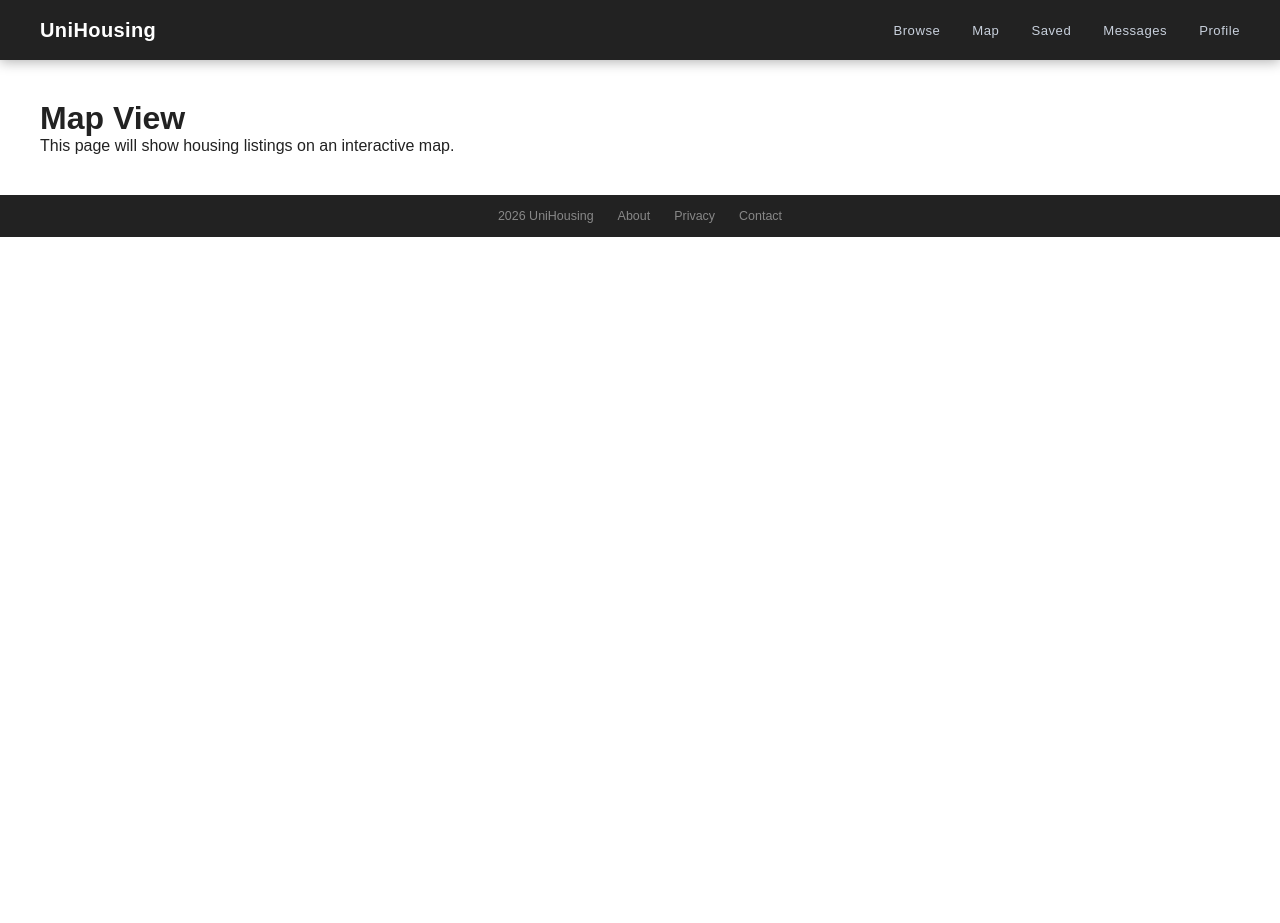
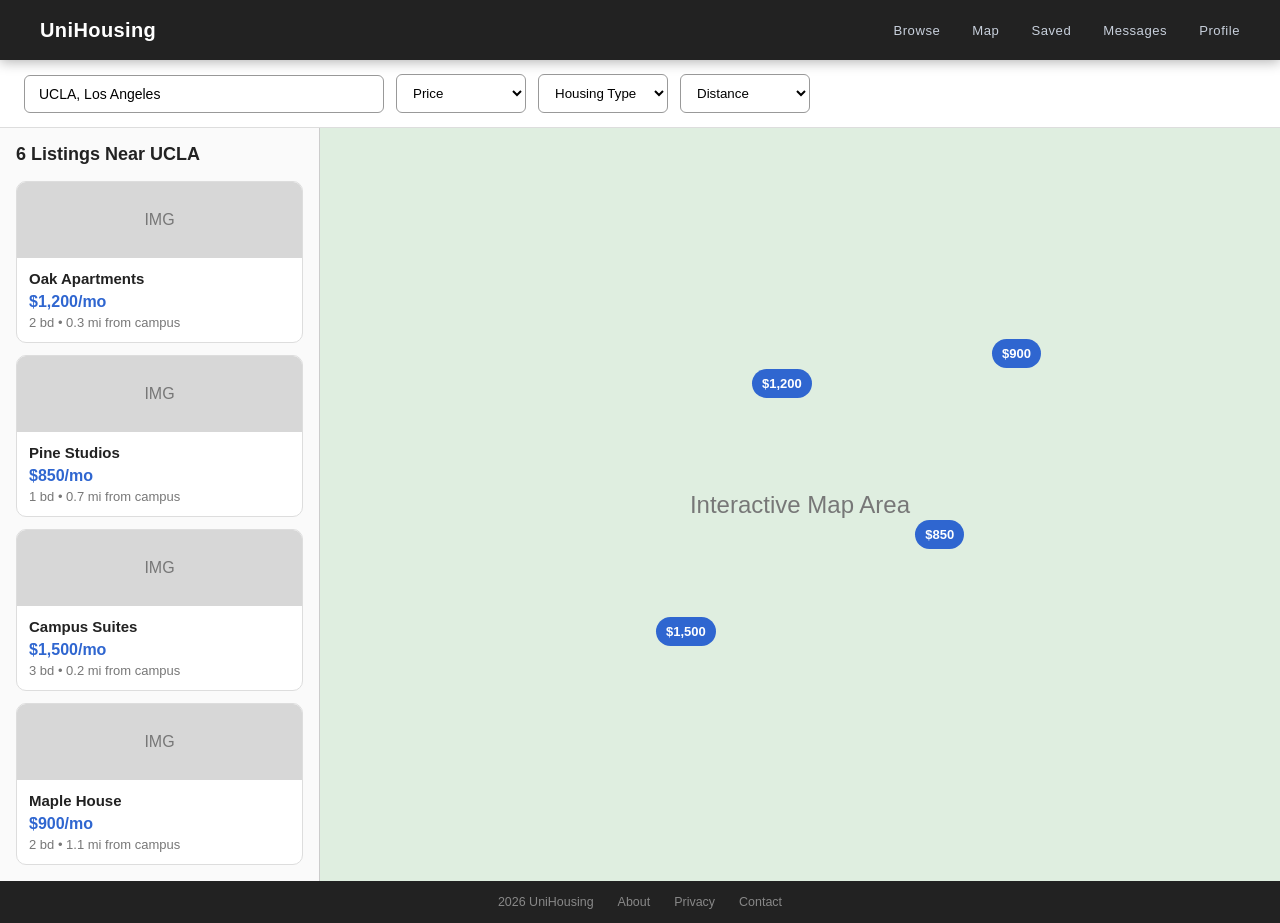
Before and after one commit to vmrenter-code/housing-website, a React (Create React App) app: page /map in a window 1280 px wide. Before the commit the page ends 800 px from the top, so only its background shows below. Built offline with nearby package versions, Linux system fonts and the light colour scheme.

Commit message:
basic mapview layout

```diff
--- a/src/pages/MapVIew.js
+++ b/src/pages/MapVIew.js
@@ -1,15 +1,71 @@
-import React from 'react';
+import React, { useState } from 'react';
 import Navbar from '../components/Navbar';
 import Footer from '../components/Footer';
+import listings from '../data/mockListings';
+import './MapView.css';
 
 export default function MapView() {
+  const [searchValue, setSearchValue] = useState('UCLA, Los Angeles');
+
   return (
-    <div>
+    <div className="map-view-page">
       <Navbar />
-      <main style={{ padding: '40px' }}>
-        <h1>Map View</h1>
-        <p>This page will show housing listings on an interactive map.</p>
+
+      <main className="map-view-main">
+        <section className="map-toolbar">
+          <input
+            className="map-search-input"
+            type="text"
+            value={searchValue}
+            onChange={(event) => setSearchValue(event.target.value)}
+            placeholder="Search address, university, city, or zip code..."
+          />
+
+          <select className="map-filter">
+            <option>Price</option>
+          </select>
+
+          <select className="map-filter">
+            <option>Housing Type</option>
+          </select>
+
+          <select className="map-filter">
+            <option>Distance</option>
+          </select>
+        </section>
+
+        <section className="map-content">
+          <aside className="map-list-panel">
+            <h2>{listings.length} Listings Near UCLA</h2>
+
+            <div className="map-listings">
+              {listings.slice(0, 4).map((listing) => (
+                <article key={listing.id} className="map-listing-card">
+                  <div className="map-listing-image">IMG</div>
+
+                  <div className="map-listing-body">
+                    <h3>{listing.title}</h3>
+                    <p className="map-listing-price">{listing.price}</p>
+                    <p className="map-listing-meta">
+                      {listing.bedrooms} • {listing.distance}
+                    </p>
+                  </div>
+                </article>
+              ))}
+            </div>
+          </aside>
+
+          <section className="mock-map-area">
+            <div className="map-label">Interactive Map Area</div>
+
+            <button className="price-marker marker-one">$1,200</button>
+            <button className="price-marker marker-two">$900</button>
+            <button className="price-marker marker-three">$850</button>
+            <button className="price-marker marker-four">$1,500</button>
+          </section>
+        </section>
       </main>
+
       <Footer />
     </div>
   );
--- a/src/pages/MapView.css
+++ b/src/pages/MapView.css
@@ -0,0 +1,141 @@
+.map-view-page {
+  min-height: 100vh;
+  background: #f4f4f4;
+}
+
+.map-view-main {
+  background: #ffffff;
+}
+
+.map-toolbar {
+  display: flex;
+  gap: 12px;
+  align-items: center;
+  padding: 14px 24px;
+  border-bottom: 1px solid #dddddd;
+  background: #ffffff;
+}
+
+.map-search-input {
+  width: 360px;
+  padding: 10px 14px;
+  border: 1px solid #999999;
+  border-radius: 6px;
+  font-size: 14px;
+}
+
+.map-filter {
+  min-width: 130px;
+  padding: 10px 12px;
+  border: 1px solid #999999;
+  border-radius: 6px;
+  background: white;
+}
+
+.map-content {
+  display: grid;
+  grid-template-columns: 320px 1fr;
+  min-height: calc(100vh - 190px);
+}
+
+.map-list-panel {
+  padding: 16px;
+  border-right: 1px solid #cccccc;
+  background: #fafafa;
+}
+
+.map-list-panel h2 {
+  margin: 0 0 16px;
+  font-size: 18px;
+}
+
+.map-listings {
+  display: flex;
+  flex-direction: column;
+  gap: 12px;
+}
+
+.map-listing-card {
+  overflow: hidden;
+  border: 1px solid #dddddd;
+  border-radius: 10px;
+  background: white;
+}
+
+.map-listing-image {
+  height: 76px;
+  display: flex;
+  align-items: center;
+  justify-content: center;
+  background: #d7d7d7;
+  color: #777777;
+}
+
+.map-listing-body {
+  padding: 12px;
+}
+
+.map-listing-body h3 {
+  margin: 0 0 6px;
+  font-size: 15px;
+}
+
+.map-listing-price {
+  margin: 0 0 4px;
+  color: #2f66d0;
+  font-weight: 700;
+}
+
+.map-listing-meta {
+  margin: 0;
+  color: #777777;
+  font-size: 13px;
+}
+
+.mock-map-area {
+  position: relative;
+  min-height: 650px;
+  overflow: hidden;
+  background: #dfeee0;
+}
+
+.map-label {
+  position: absolute;
+  top: 50%;
+  left: 50%;
+  color: #777777;
+  font-size: 24px;
+  transform: translate(-50%, -50%);
+}
+
+.price-marker {
+  position: absolute;
+  padding: 7px 10px;
+  border: none;
+  border-radius: 999px;
+  background: #2f66d0;
+  color: white;
+  font-size: 13px;
+  font-weight: 700;
+  cursor: pointer;
+}
+
+.marker-one {
+  top: 32%;
+  left: 45%;
+}
+
+.marker-two {
+  top: 28%;
+  left: 70%;
+}
+
+.marker-three {
+  top: 52%;
+  left: 62%;
+}
+
+.marker-four {
+  top: 65%;
+  left: 35%;
+}
```
